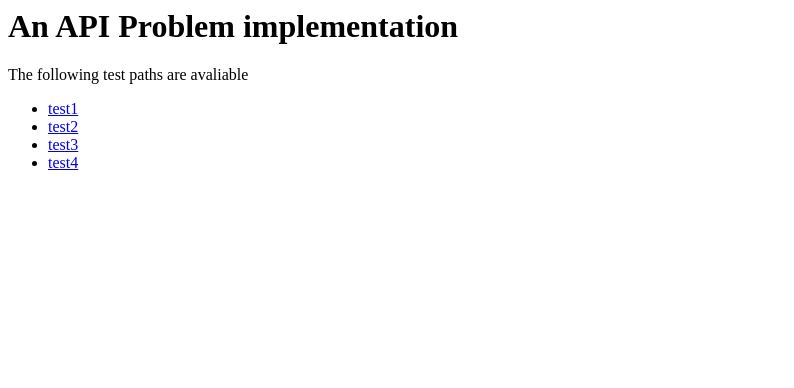
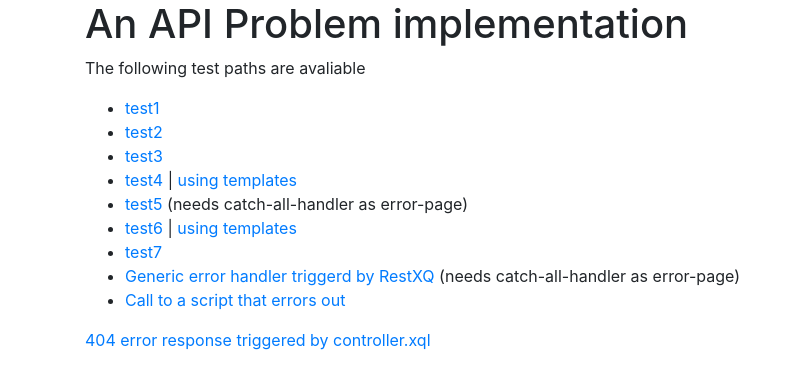
Before and after one commit to acdh-oeaw/api-problem4restxq, a website: page index.html in a window 1280 px wide. Shown: the whole page, without its empty margins (0-794 px from the left). Drawn offline with nearby package versions, Linux system fonts and the light colour scheme.

Commit message:
Many more cases for exist-db. A catch-all-handler.xql for controller.xql or even web.xml error-page.

```diff
--- a/build.xml
+++ b/build.xml
@@ -24,8 +24,7 @@
       </copy>
 
       <mkdir dir="${build.dir}"/>
-      <zip basedir="." destfile="${destfile}" defaultexcludes="no"
-          excludes=".git/,.vscode/,${build.dir}/,${test.dir}/,*.tmpl,.gitignore,index.html,controller.xql"/>
+      <zip basedir="." destfile="${destfile}" defaultexcludes="no" excludes=".git/,.vscode/,${build.dir}/,${test.dir}/,*.tmpl,.gitignore"/>
   </target>
 
 </project>
--- a/index.html
+++ b/index.html
@@ -2,16 +2,47 @@
 <html xmlns="http://www.w3.org/1999/xhtml">
     <head>
         <title>An API Problem implementation</title>
+        <link rel="stylesheet" href="https://stackpath.bootstrapcdn.com/bootstrap/4.4.1/css/bootstrap.min.css" integrity="sha384-Vkoo8x4CGsO3+Hhxv8T/Q5PaXtkKtu6ug5TOeNV6gBiFeWPGFN9MuhOf23Q9Ifjh" crossorigin="anonymous"/>
     </head>
     <body>
+        <div class="container">
         <h1>An API Problem implementation</h1>
         <p>The following test paths are avaliable
             <ul>
-              <li><a href="tests/test1">test1</a></li>
-              <li><a href="tests/test2">test2</a></li>
-              <li><a href="tests/test3">test3</a></li>
-              <li><a href="tests/test4">test4</a></li>
+              <li>
+                    <a href="tests/test1">test1</a>
+                </li>
+              <li>
+                    <a href="tests/test2">test2</a>
+                </li>
+              <li>
+                    <a href="tests/test3">test3</a>
+                </li>
+              <li>
+                    <a href="tests/test4">test4</a> | <a href="tests/test2.html">using templates</a>
+                </li>
+              <li>
+                    <a href="tests/test5">test5</a> (needs catch-all-handler as error-page)
+                </li>
+              <li>
+                    <a href="tests/test6">test6</a> | <a href="tests/test.html">using templates</a>
+                </li>
+              <li>
+                    <a href="tests/test7">test7</a>
+                </li>
+               <li>
+                  <a href="tests/generic-error-in-restxq">Generic error handler triggerd by RestXQ</a> (needs catch-all-handler as error-page)
+                </li>
+               <li>
+                  <a href="tests/test.xq">Call to a script that errors out</a>
+                </li>
             </ul>
+
+            <a href="doesntexist.html">404 error response triggered by controller.xql</a>
         </p>
+        </div>
+        <script src="https://code.jquery.com/jquery-3.4.1.slim.min.js" integrity="sha384-J6qa4849blE2+poT4WnyKhv5vZF5SrPo0iEjwBvKU7imGFAV0wwj1yYfoRSJoZ+n" crossorigin="anonymous"/>
+<script src="https://cdn.jsdelivr.net/npm/popper.js@1.16.0/dist/umd/popper.min.js" integrity="sha384-Q6E9RHvbIyZFJoft+2mJbHaEWldlvI9IOYy5n3zV9zzTtmI3UksdQRVvoxMfooAo" crossorigin="anonymous"/>
+<script src="https://stackpath.bootstrapcdn.com/bootstrap/4.4.1/js/bootstrap.min.js" integrity="sha384-wfSDF2E50Y2D1uUdj0O3uMBJnjuUD4Ih7YwaYd1iqfktj0Uod8GCExl3Og8ifwB6" crossorigin="anonymous"/>
     </body>
 </html>
```
Also changed, not shown: repo.xml (+5 -6 lines), tests/page.html (added, +15 -0 lines), tests/test.html (added, +5 -0 lines), tests/test2.html (added, +5 -0 lines), 9 other files.
